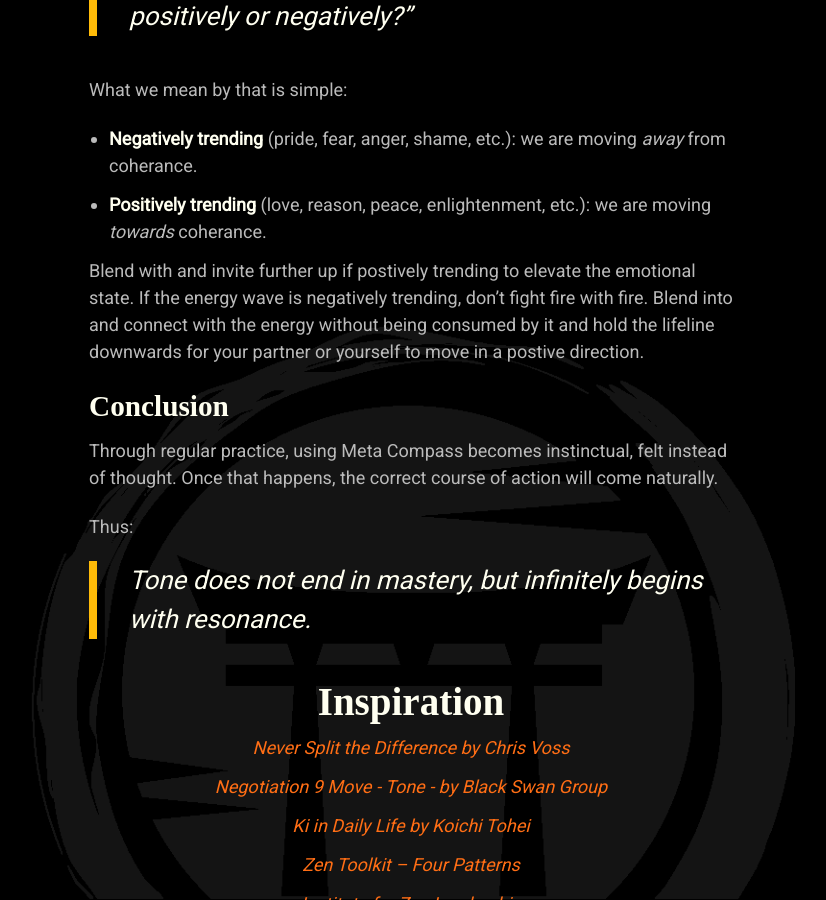
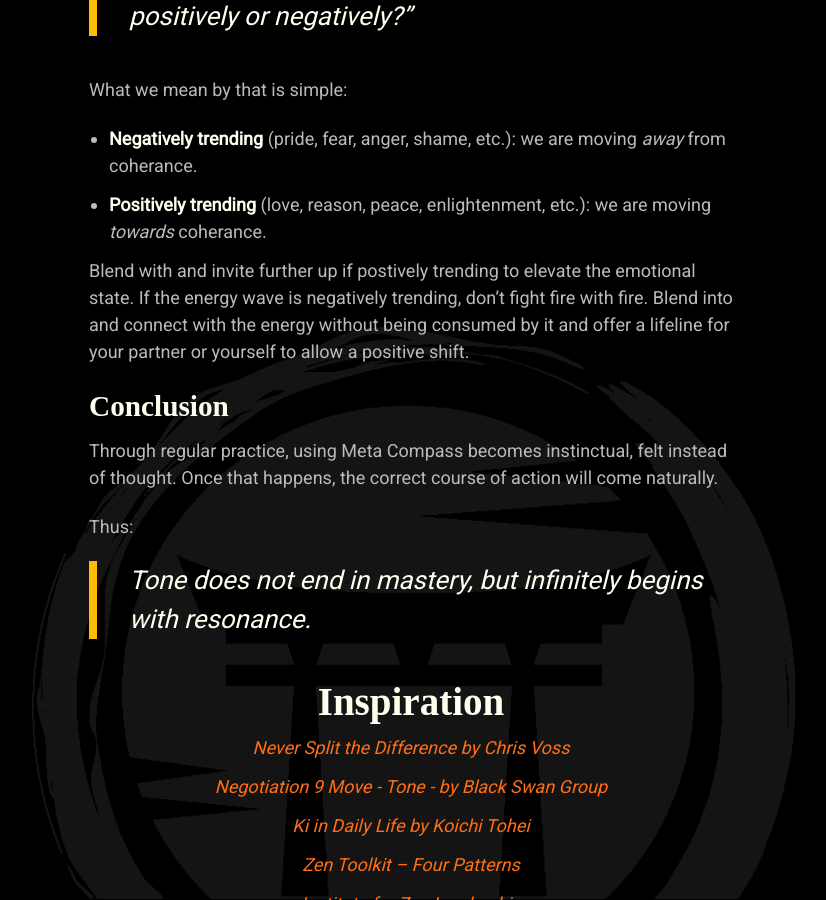
Before and after one commit to mindset-dojo/mindset-dojo.github.io, a Jekyll site: the page built from _forms/tone.md, in a window 1280 px wide and 900 px high, scrolled down 1836 px. Shown: the whole window, without its empty margins (229-1055 px from the left). Built offline with Jekyll 4.4.1, drawn with Linux system fonts in a browser that asks for light colours; some web fonts are replaced.

Commit message:
fix(tone): language.

```diff
--- a/_forms/tone.md
+++ b/_forms/tone.md
@@ -56,7 +56,7 @@ What we mean by that is simple:
 - **Negatively trending** (pride, fear, anger, shame, etc.): we are moving *away* from coherance.
 - **Positively trending** (love, reason, peace, enlightenment, etc.): we are moving *towards* coherance.
 
-Blend with and invite further up if postively trending to elevate the emotional state. If the energy wave is negatively trending, don't fight fire with fire. Blend into and connect with the energy without being consumed by it and hold the lifeline downwards for your partner or yourself to move in a postive direction.
+Blend with and invite further up if postively trending to elevate the emotional state. If the energy wave is negatively trending, don't fight fire with fire. Blend into and connect with the energy without being consumed by it and offer a lifeline for your partner or yourself to allow a positive shift.
 
 ### Conclusion
 
```
